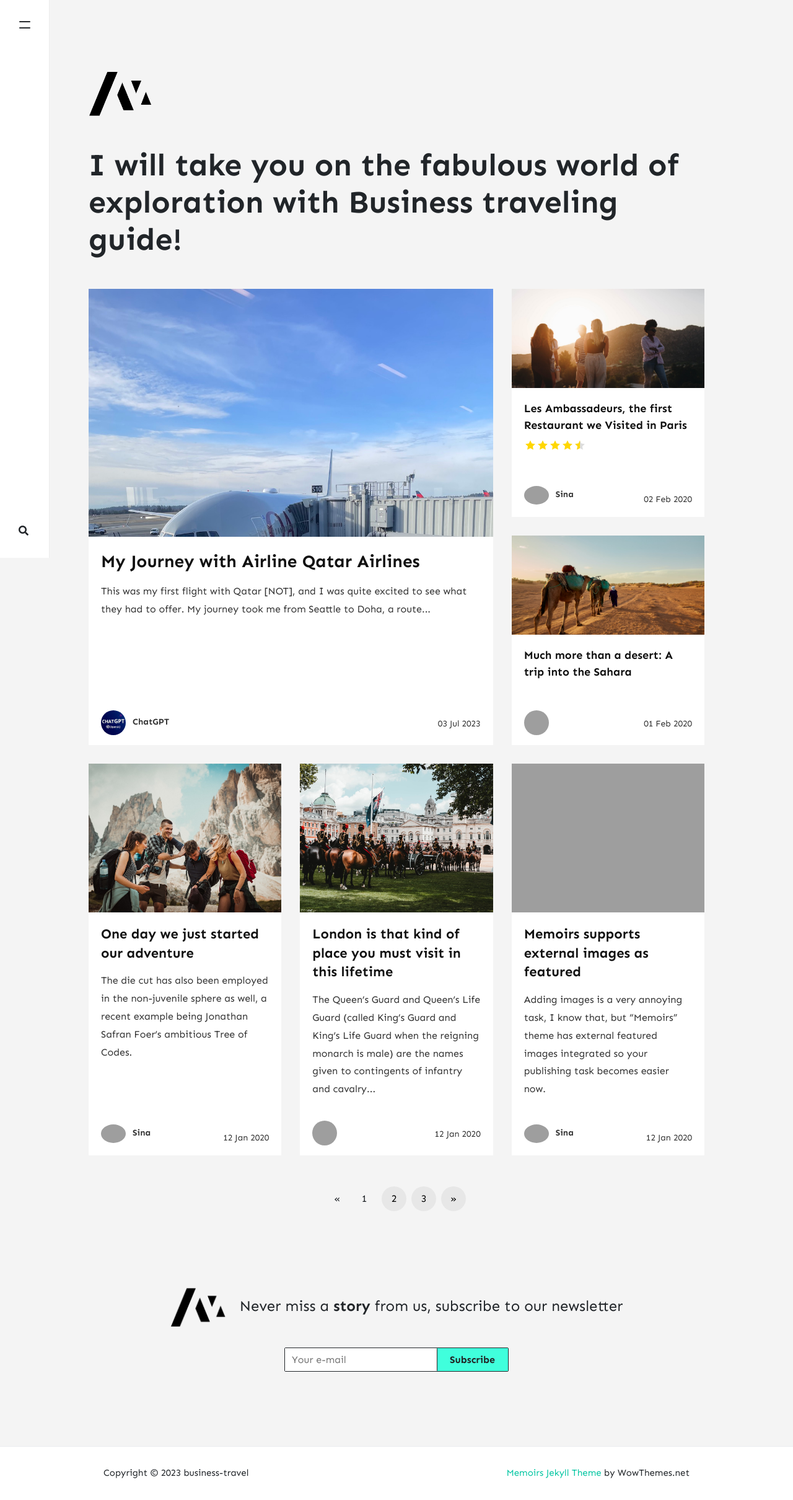
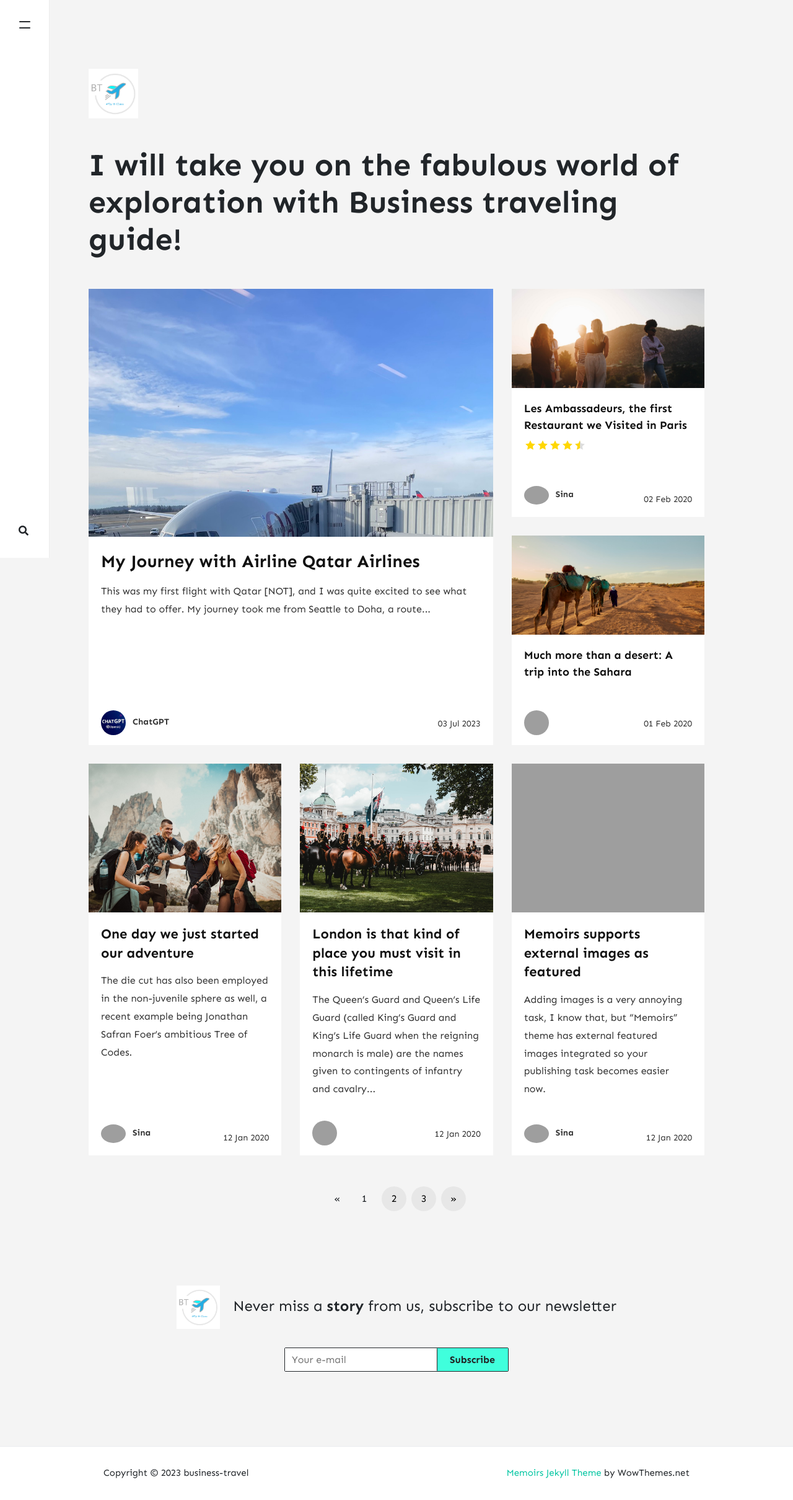
Before and after one commit to sina-ehsani/buisness-travel, a Jekyll site: the page built from index.html, in a window 1280 px wide. Shown: the whole page at 62% size. Built offline with Jekyll 4.4.1, drawn with Linux system fonts in a browser that asks for light colours; nearby versions of some CDN libraries; the list of posts is cut into pages by our own code; comment, search, counter and statistics services are not loaded; grey boxes are pictures that could not be loaded.

Commit message:
added the new logo

```diff
--- a/_config.yml
+++ b/_config.yml
@@ -2,8 +2,8 @@
 name: "business-travel"
 title: "Business Traveler"
 description: "I will take you on the fabulous world of exploration with Business traveling guide!"
-logo: 'assets/images/logo.png'
-favicon: 'assets/images/logo.png'
+logo: 'assets/images/logo3.png'
+favicon: 'assets/images/logo3.png'
 baseurl: /business-travel
 google_analytics: 'UA-xxxxxxxx-1'
 disqus: 'demowebsite'
--- a/_layouts/default.html
+++ b/_layouts/default.html
@@ -4,7 +4,7 @@
 <meta charset="utf-8">
 <meta name="viewport" content="width=device-width, initial-scale=1, shrink-to-fit=no">
 
-<link rel="icon" href="{{ site.baseurl }}/assets/images/logo.png">
+<link rel="icon" href="{{ site.baseurl }}/assets/images/logo3.png">
 
 <title>{{ page.title }} | {{site.name}}</title>
 
```
Also changed, not shown: assets/images/logo3.png (added).
